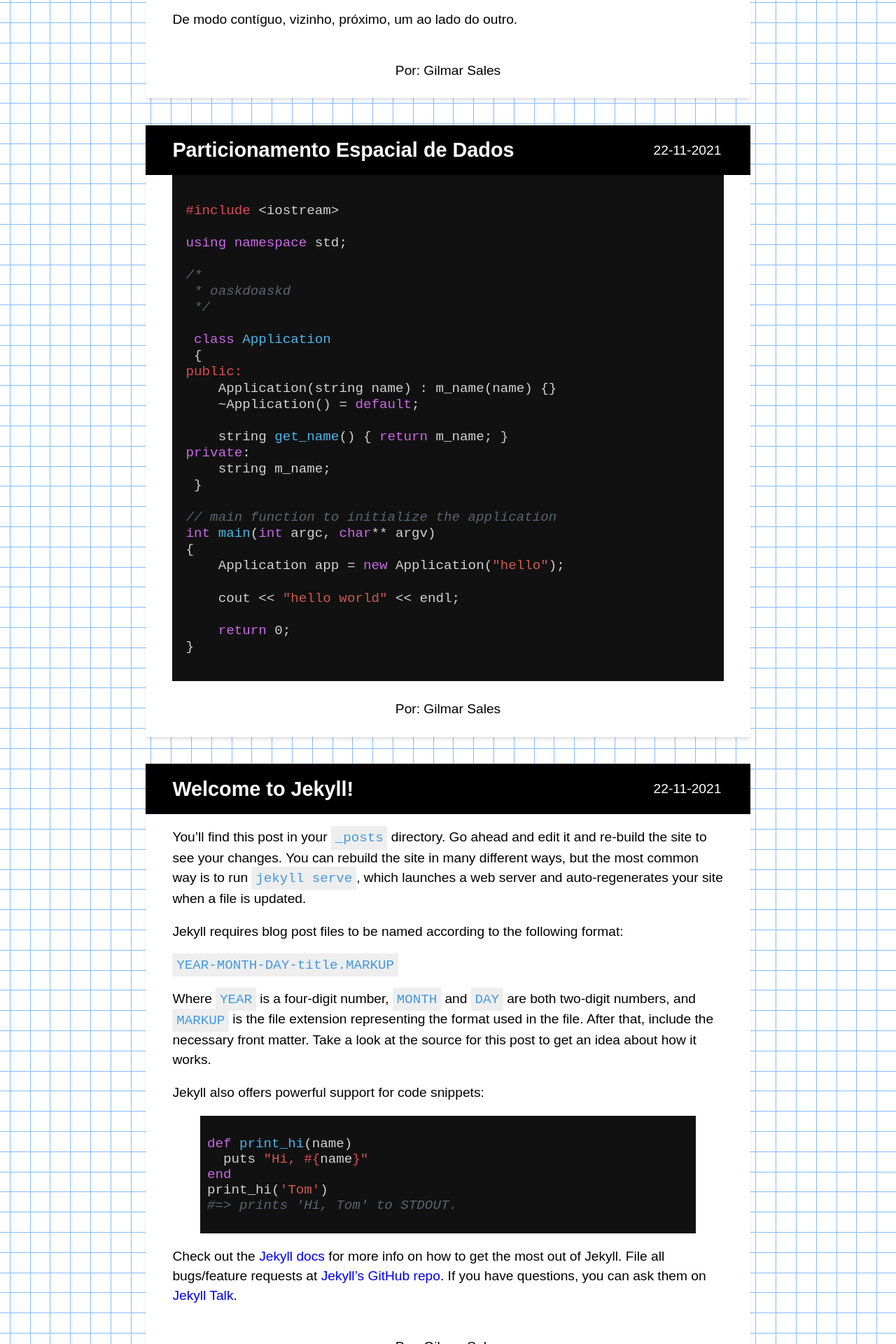
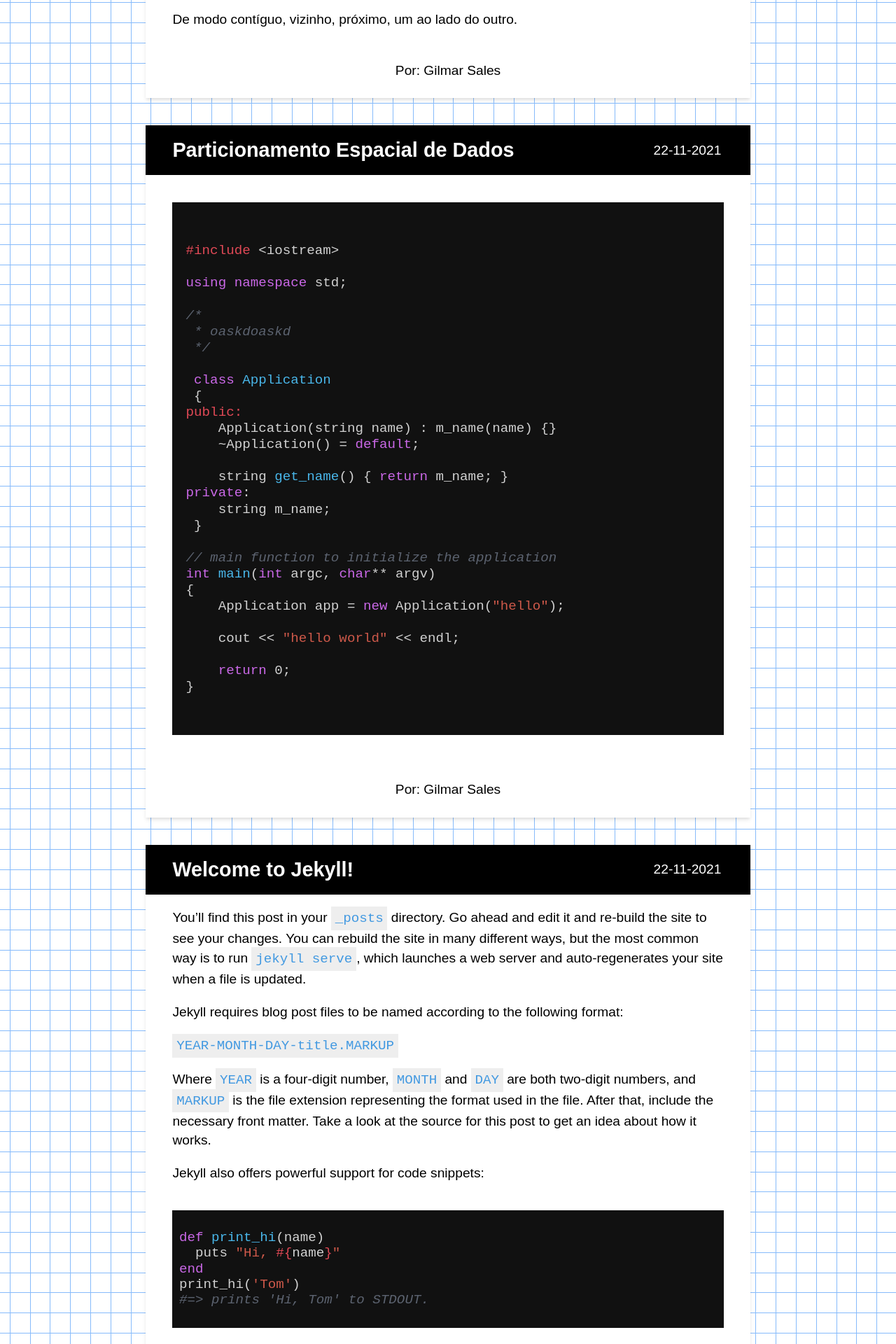
Before and after one commit to gilmar-sales/gilmar-sales.github.io, a Jekyll site: the page built from index.html, in a window 1280 px wide. Shown: the part 3495-5415 px from the top of the page at 70% size. Built offline with Jekyll 4.4.1, drawn with Linux system fonts in a browser that asks for light colours; some web fonts are replaced; the list of posts is cut into pages by our own code; a style sheet for code colours, icons or effects is not loaded.

Commit message:
💄 adicionando margem ao bloco de código

```diff
--- a/css/highlight-dark.css
+++ b/css/highlight-dark.css
@@ -5,6 +5,7 @@
   color: #d1d1d1;
   background: #111111;
   font-family: "Cascadia Code";
+  margin: 2rem 0 2rem;
 }
 
 .c1,
```
